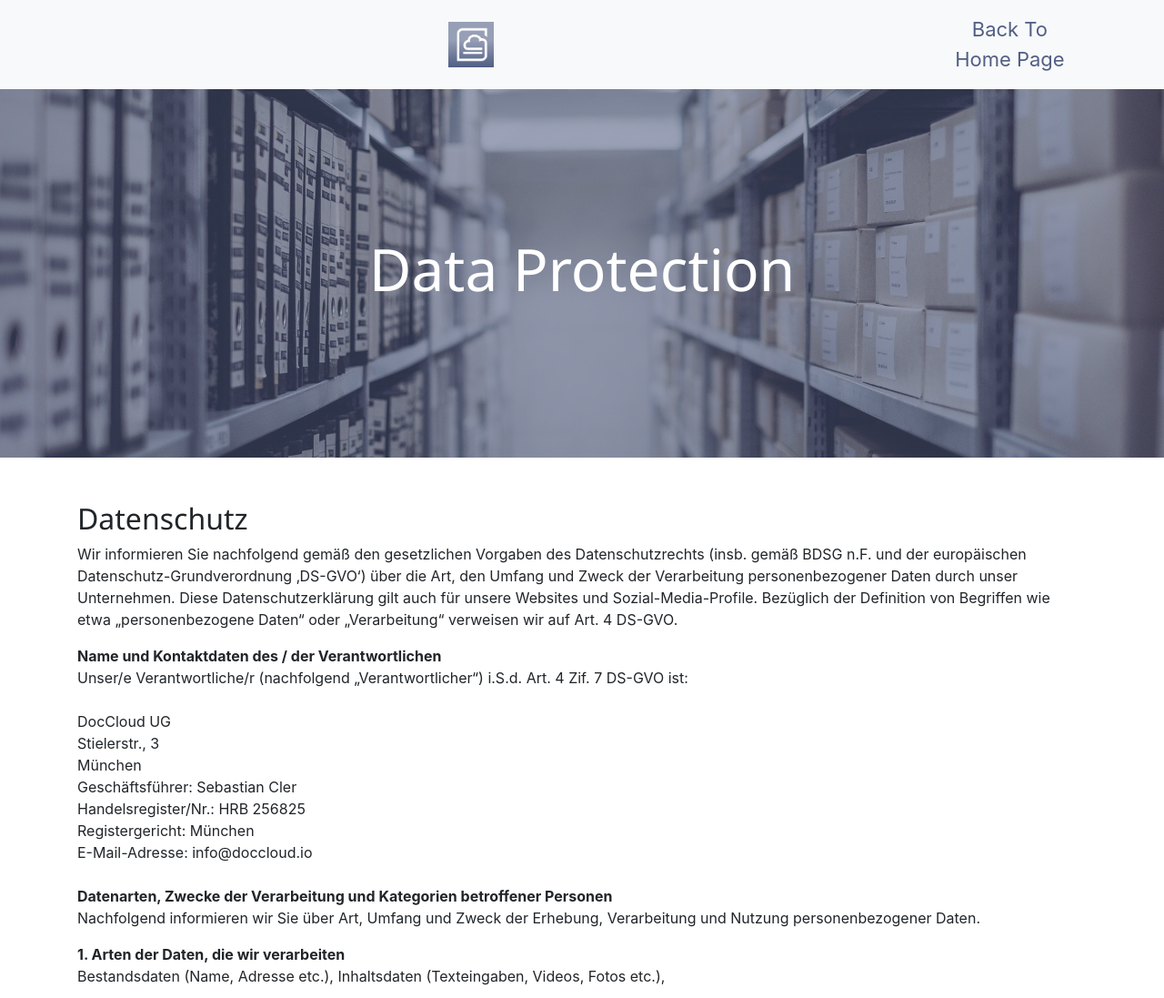
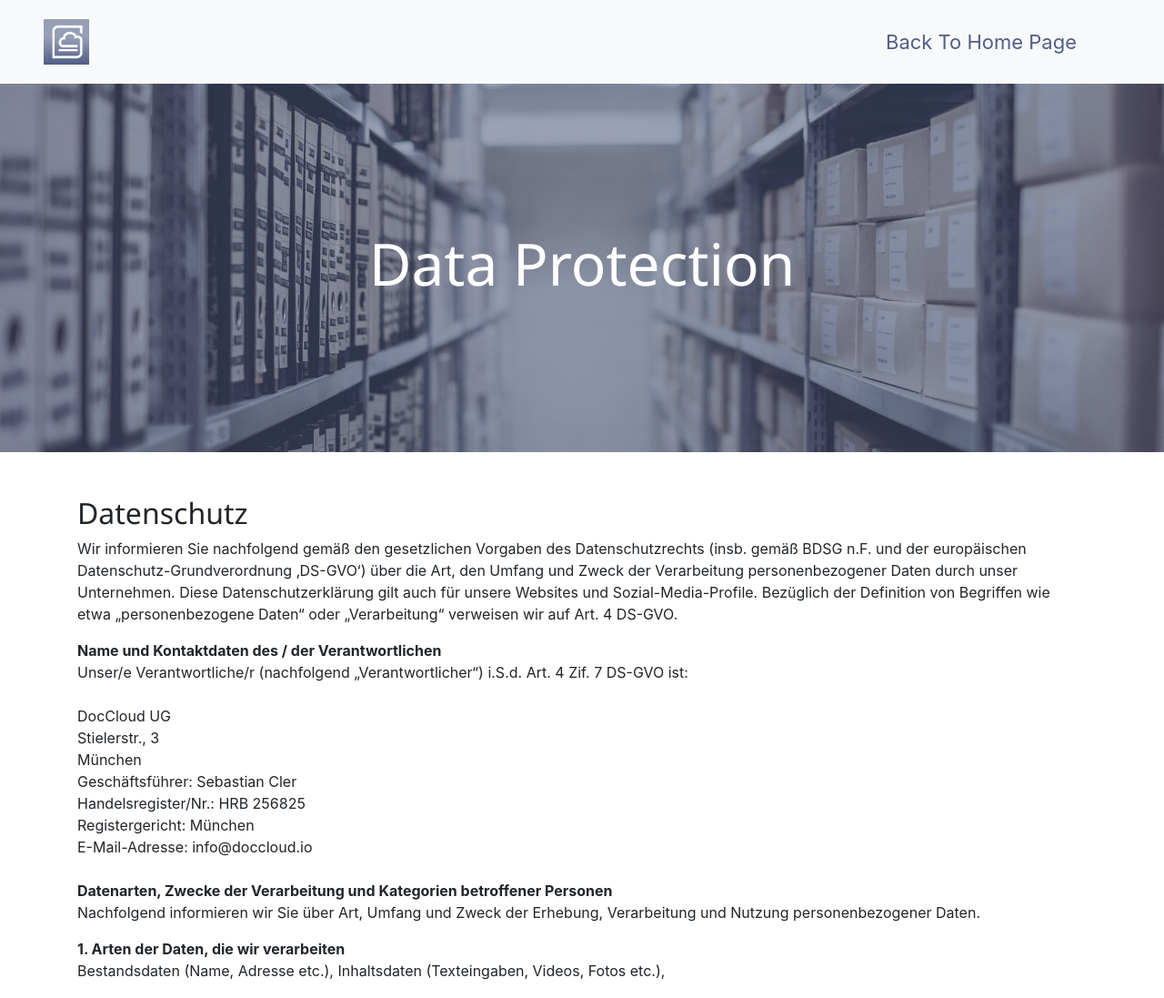
Before and after one commit to helgonaft/doc, a website: page data-protection.html in a window 1280 px wide. Shown: the top 1097 px of the page at 91% size. Drawn offline with Linux system fonts and the light colour scheme.

Commit message:
navbar fixes, text wrapping

```diff
--- a/data-protection.html
+++ b/data-protection.html
@@ -40,8 +40,9 @@
     <nav
       class="navbar navbar-expand-lg navbar-light bg-light static-top py-3 px-5"
     >
-      <div class="d-flex w-100 justify-content-center">
-        <a class="navbar-brand text-primary d-flex m-0" href="index.html">
+      <div class="d-flex flex-grow-2">
+        <span class="w-100 d-lg-none d-block"></span>
+        <a class="navbar-brand text-primary d-flex" href="index.html">
           <img src="img/logo.png" class="logo" alt="DocCLoud" />
         </a>
       </div>
@@ -68,7 +69,7 @@
         </div>
       </div>
     </header>
-    <div class="container">
+    <div class="container fitText">
       <div class="row pt-5">
         <div class="col-12">
           <h2>Datenschutz</h2>
--- a/scss/_global.scss
+++ b/scss/_global.scss
@@ -27,3 +27,8 @@ h6 {
     }
   }
 }
+
+.fitText {
+  overflow-wrap: break-word;
+  word-break: break-word;
+}
```
Also changed, not shown: impressum.html (+3 -2 lines), css/landing-page.css.
